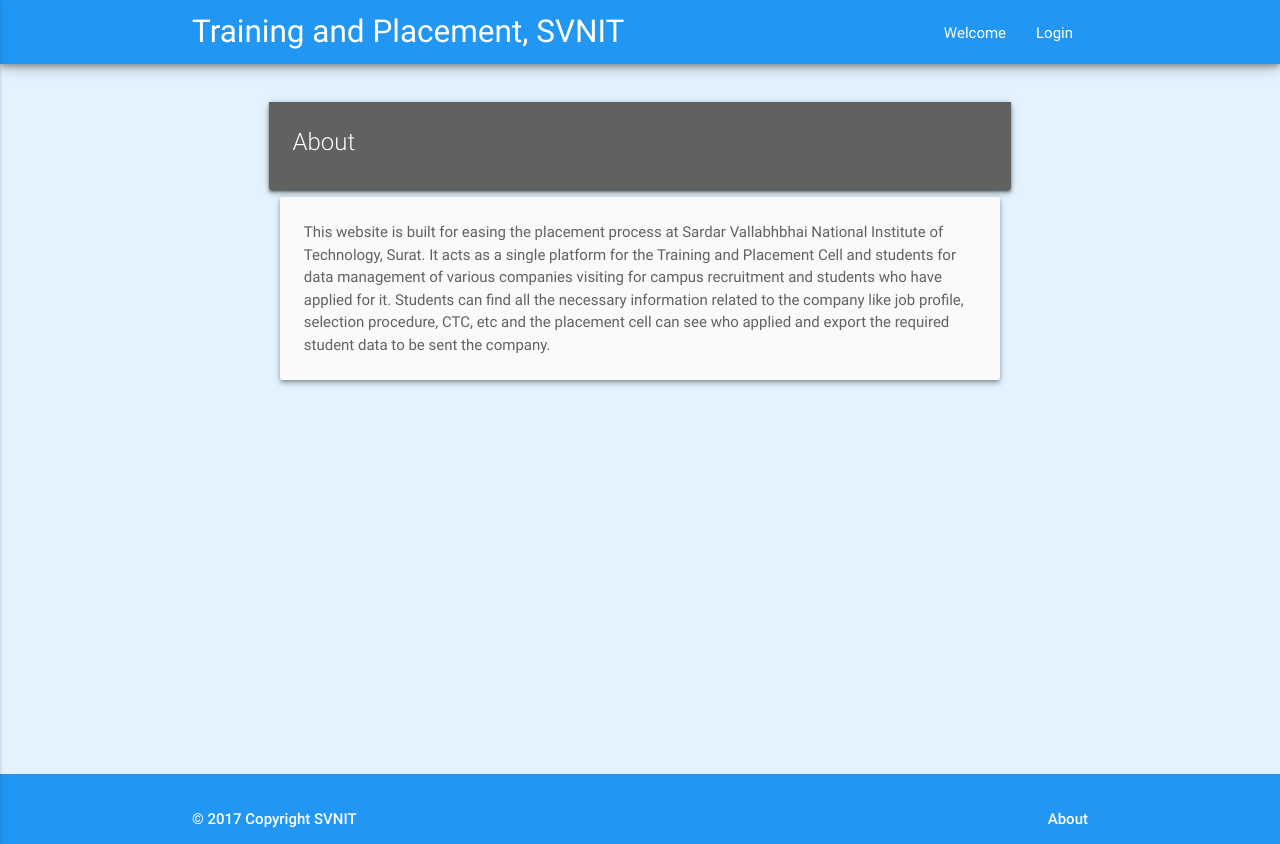
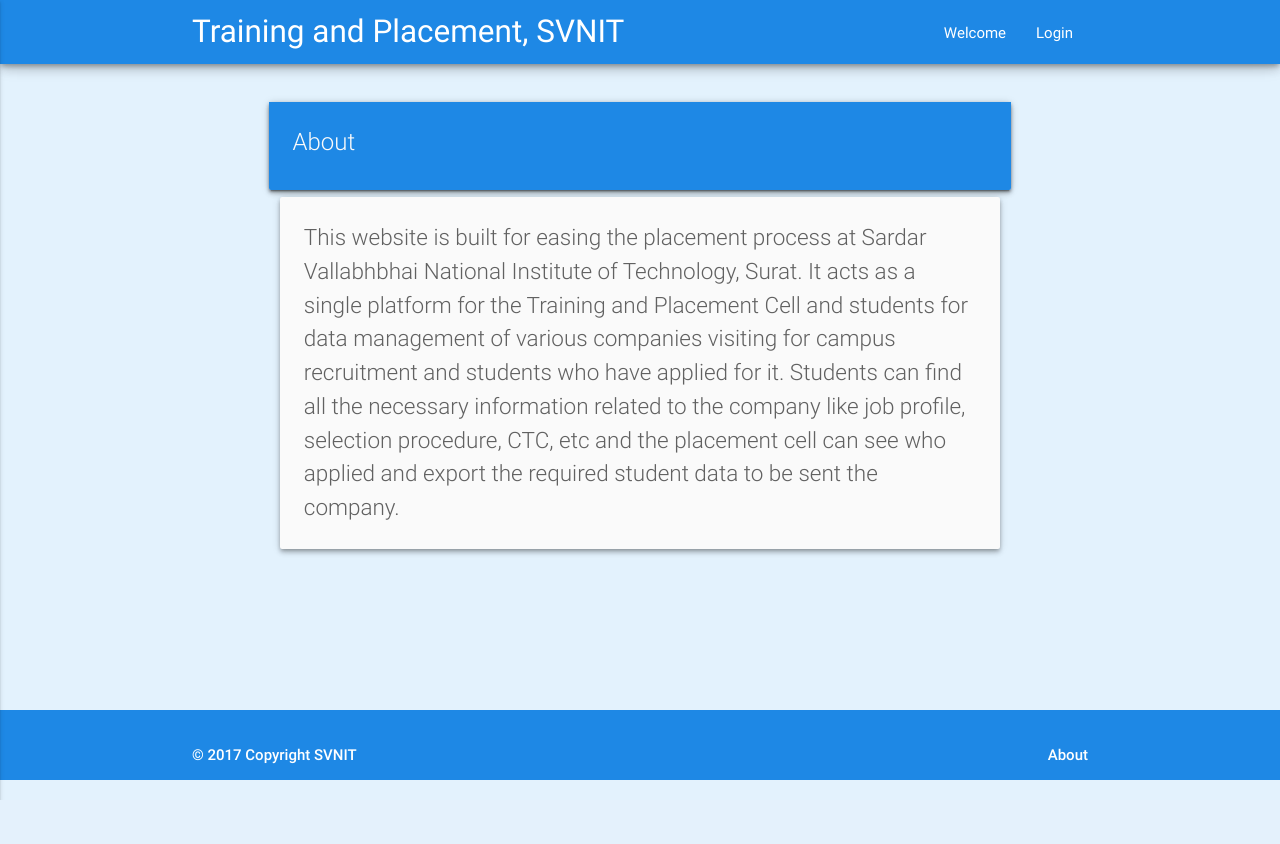
Before and after one commit to aakashrana1995/svnit-tnp, a Django app: page /about/ in a window 1280 px wide. After the commit the page ends 800 px from the top, so only its background shows below. Run offline with Django 3.2, Linux system fonts and the light colour scheme; parts of the project's set-up code (start-up, migrations or seed data) failed here and were passed over; some libraries are stand-ins or nearby versions.

Commit message:
About and create page change

```diff
--- a/tnp/templates/about.html
+++ b/tnp/templates/about.html
@@ -8,13 +8,13 @@
 
 {% block body_block %}
 
-	<div id="content" style="min-height: calc(100vh - 120px);">
+	<div id="content" style="min-height: calc(77vh);">
 		<div class="container">
 			<div class="row">
 				<div class="col s12 m10 offset-m1">
 					<div class="card z-depth-2">
 
-						<div class="card-content grey-text text-lighten-5 grey darken-2 z-depth-1">
+						<div class="card-content grey-text text-lighten-5 blue darken-1 z-depth-1">
 	            <span class="card-title">
 	            	About
 	            </span>
@@ -23,7 +23,7 @@
 	          <div class="col s12 m12">
               <div class="card hoverable grey-text text-darken-2 grey lighten-5 z-depth-2">
                   <div class="card-content">
-                    <p class="">
+                    <p class="flow-text" style="font-size:1.5em;">
                     	This website is built for easing the placement process at Sardar Vallabhbhai National Institute of Technology, Surat. It acts as a single platform for the Training and Placement Cell and students for data management of various companies visiting for campus recruitment and students who have applied for it. Students can find all the necessary information related to the company like job profile, selection procedure, CTC, etc and the placement cell can see who applied and export the required student data to be sent the company.
                     </p>
                   </div>
--- a/tnp/templates/base.html
+++ b/tnp/templates/base.html
@@ -18,7 +18,7 @@
 
     <body id="main_body">
       <div class="navbar-fixed">
-        <nav class="blue z-depth-3">
+        <nav class="blue darken-1 z-depth-3">
           <div class="nav-wrapper container">
             <a href="/" class="waves-effect brand-logo white-text text-darken-2"> Training and Placement, SVNIT </a>
             <a href="#" data-activates="mobile-demo" class="button-collapse"><i class="material-icons">menu</i></a>
@@ -57,8 +57,8 @@
 
       {% block body_block %}{% endblock %}
 
-      <footer class="page-footer white-text text-darken-4 blue">
-        <div class="footer-copyright white-text text-darken-2 blue " style="height: 50px">
+      <footer class="page-footer white-text text-darken-4 blue darken-1">
+        <div class="footer-copyright white-text text-darken-2 blue darken-1" style="height: 50px">
 
           <div class="container">
             <p class="white-text text-darken-2"> <strong> © 2017 Copyright SVNIT </strong>
--- a/tnp/templates/index.html
+++ b/tnp/templates/index.html
@@ -1,7 +1,7 @@
 {% extends 'base.html' %}
 
 
-{% block title %} TnP {% endblock %}
+{% block title %} T&P cell {% endblock %}
 
 {% block custom_css %}
 <link type="text/css" rel="stylesheet" href="/static/css/index.css"/>
```
Also changed, not shown: tnp/templates/consent/create_account.html (+5 -5 lines), tnp/templates/consent/profile.html (+4 -4 lines).
